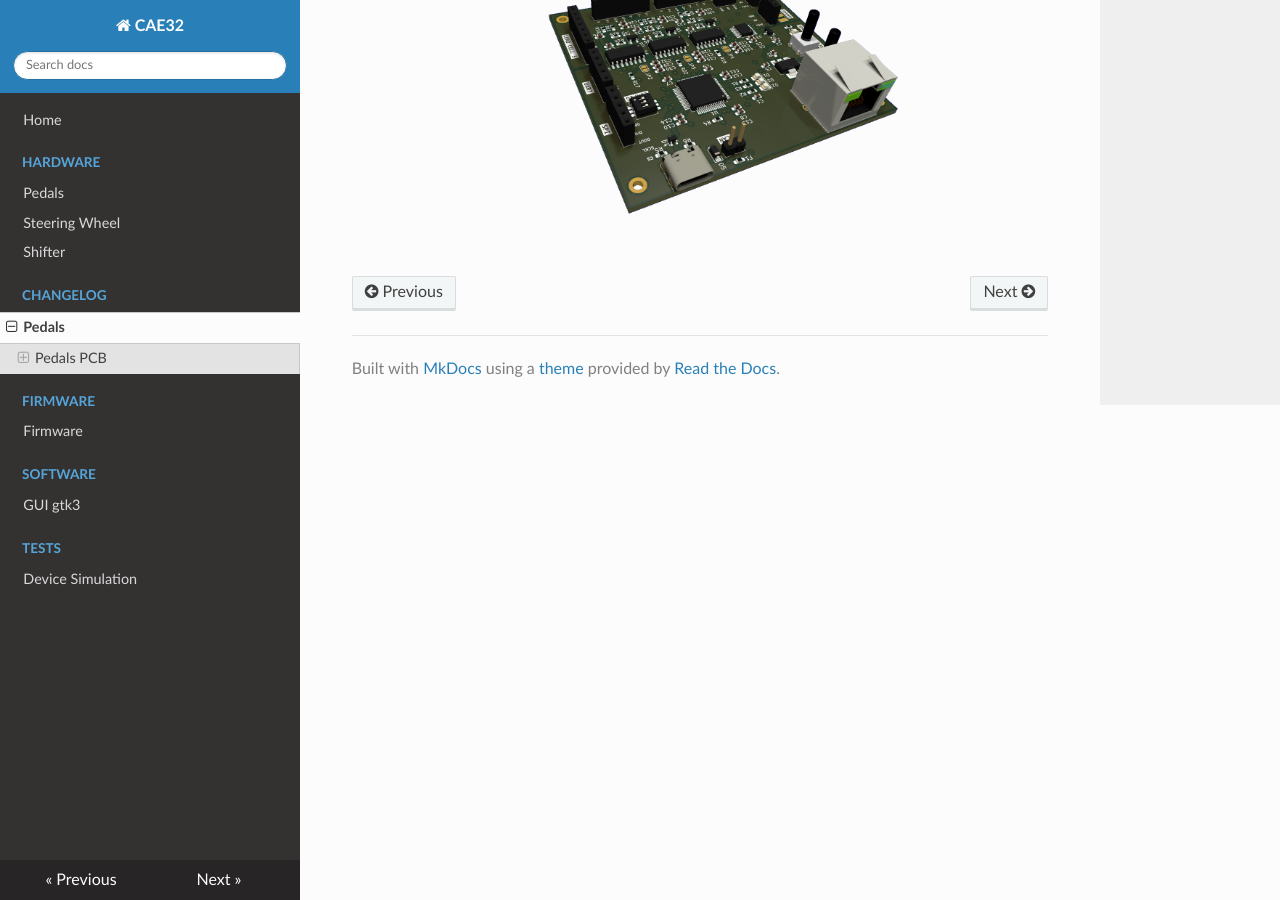
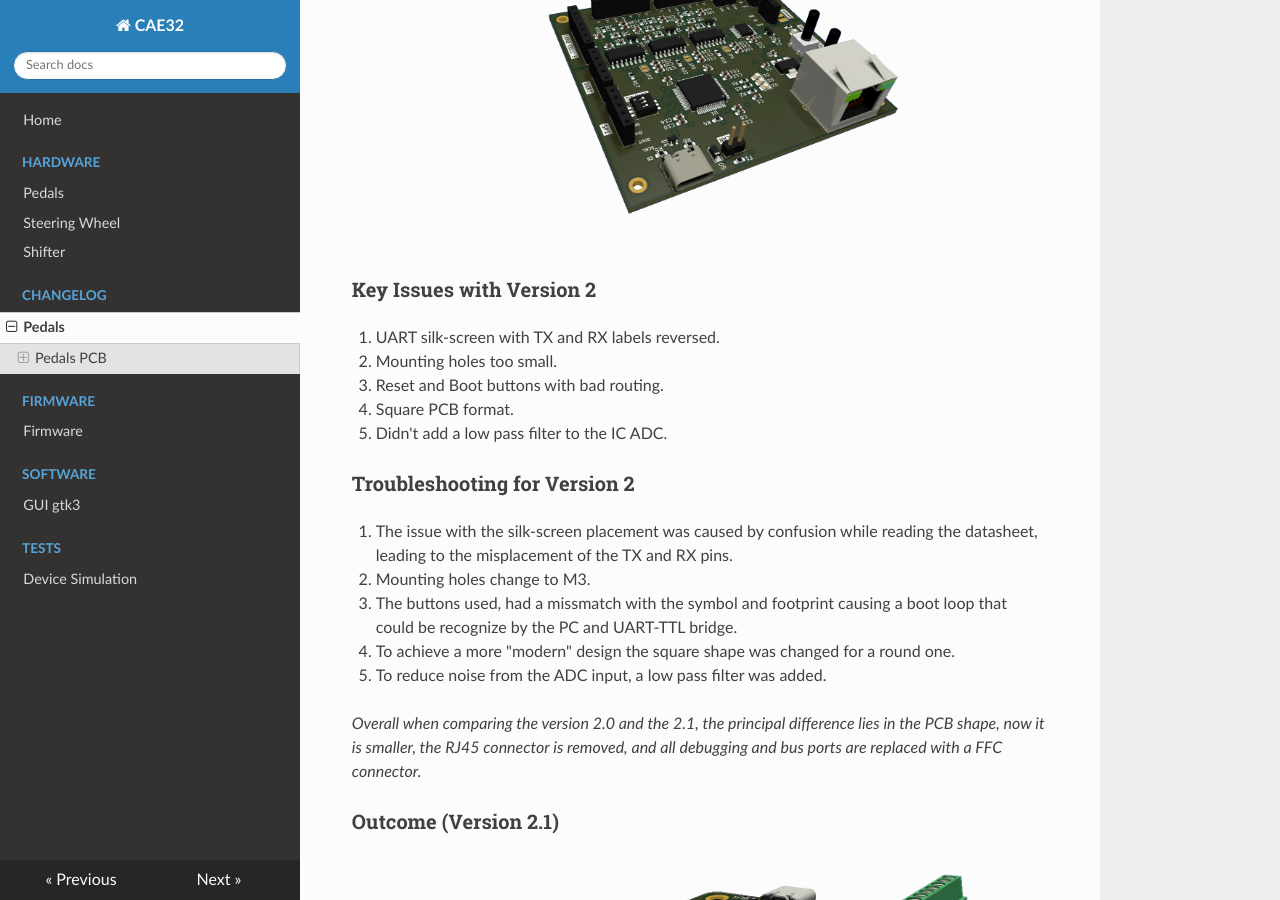
Before and after one commit to janc18/CAE32_docs, an MkDocs documentation site: the page built from docs/changelog_hardware.md, in a window 1280 px wide and 900 px high, scrolled down 1676 px. Built offline with MkDocs 1.6.1, drawn with Linux system fonts in a browser that asks for light colours; nearby versions of some CDN libraries.

Commit message:
update: added issues with the last pcb pedals version and included the new changes added

```diff
--- a/docs/changelog_hardware.md
+++ b/docs/changelog_hardware.md
@@ -50,3 +50,36 @@
 ### Outcome (Version 2)
 
 ![PCB V2](./img/Pedals3.png)
+
+### Key Issues with Version 2
+
+1. UART silk-screen with TX and RX labels reversed.
+
+2. Mounting holes too small.
+
+3. Reset and Boot buttons with bad routing.
+
+4. Square PCB format.
+
+5. Didn't add a low pass filter to the IC ADC.
+
+### Troubleshooting for Version 2
+
+1. The issue with the silk-screen placement was caused by confusion while reading
+the datasheet, leading to the misplacement of the TX and RX pins.
+
+2. Mounting holes change to M3.
+
+3. The buttons used, had a missmatch with the symbol and footprint causing a boot
+loop that could be recognize by the PC and UART-TTL bridge.
+
+4. To achieve a more "modern" design the square shape was changed for a round one.
+
+5. To reduce noise from the ADC input, a low pass filter was added.
+
+_Overall when comparing the version 2.0 and the 2.1, the principal difference lies in
+the PCB shape, now it is smaller, the RJ45 connector is removed, and all
+debugging and bus ports are replaced with a FFC connector._
+
+### Outcome (Version 2.1)
+![PCB V2.1.1](./img/cropped_isometric.png)
```
